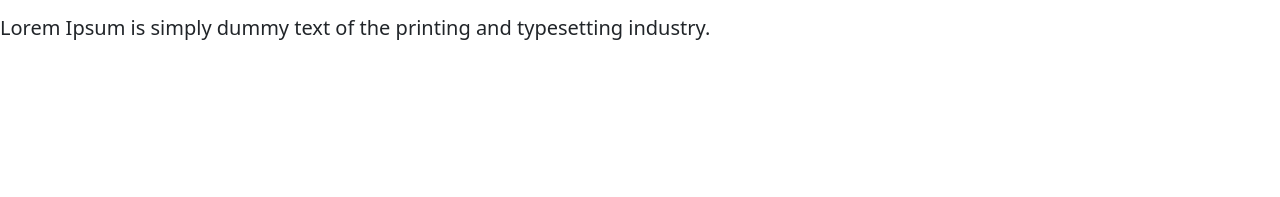
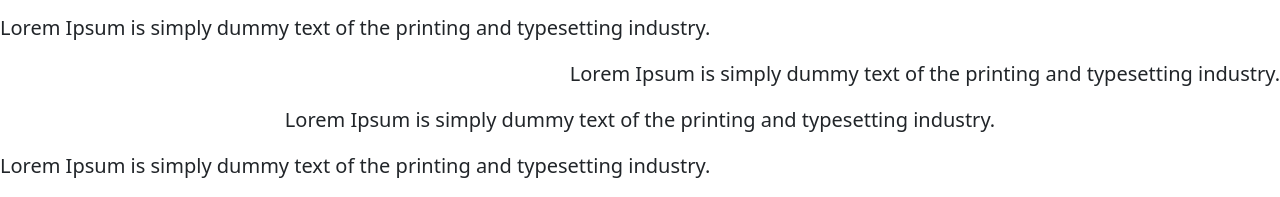
Before and after one commit to MILKA-WANGA/Bootstrap, a plain HTML site: page index.html in a window 1280 px wide. Shown: the part 819-1016 px from the top of the page. Before the commit the page ends 878 px from the top, so only its background shows below. Drawn offline with nearby package versions, Linux system fonts and the light colour scheme.

Commit message:
Created p tg with class:lead and text-align

```diff
--- a/index.html
+++ b/index.html
@@ -19,9 +19,13 @@
     <h1 class="display-5">Display-One</h1>
     <h1 class="display-6">Display-One</h1>
     <p class="display-1">p tag with display One</p>
-    <!-- lead text -->
+    <!-- lead text  maes text a bit bigger-->
     <p>Lorem Ipsum is simply dummy text of the printing and typesetting industry.</p>
     <p class="lead">Lorem Ipsum is simply dummy text of the printing and typesetting industry.</p>
+    <!-- Align text -->
+    <p class="lead text-end">Lorem Ipsum is simply dummy text of the printing and typesetting industry.</p>
+    <p class="lead text-center">Lorem Ipsum is simply dummy text of the printing and typesetting industry.</p>
+    <p class="lead text-start">Lorem Ipsum is simply dummy text of the printing and typesetting industry.</p>
     <script src="https://cdn.jsdelivr.net/npm/bootstrap@5.3.0-alpha3/dist/js/bootstrap.bundle.min.js" integrity="sha384-ENjdO4Dr2bkBIFxQpeoTz1HIcje39Wm4jDKdf19U8gI4ddQ3GYNS7NTKfAdVQSZe" crossorigin="anonymous"></script>
 </body>
 </html>
```
